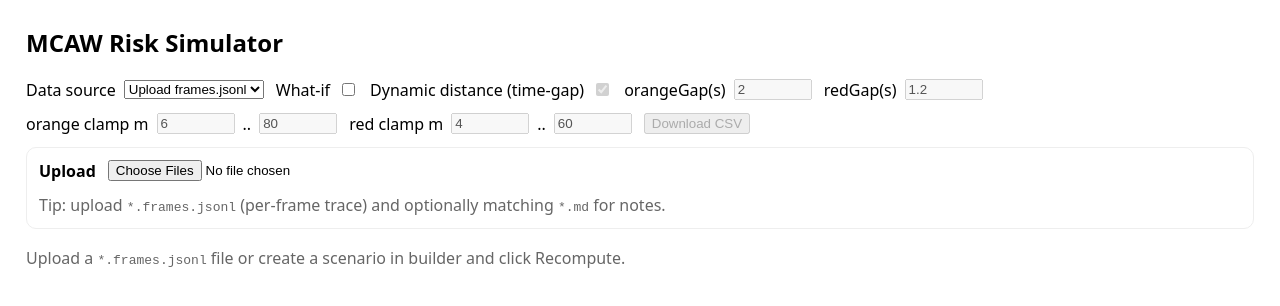
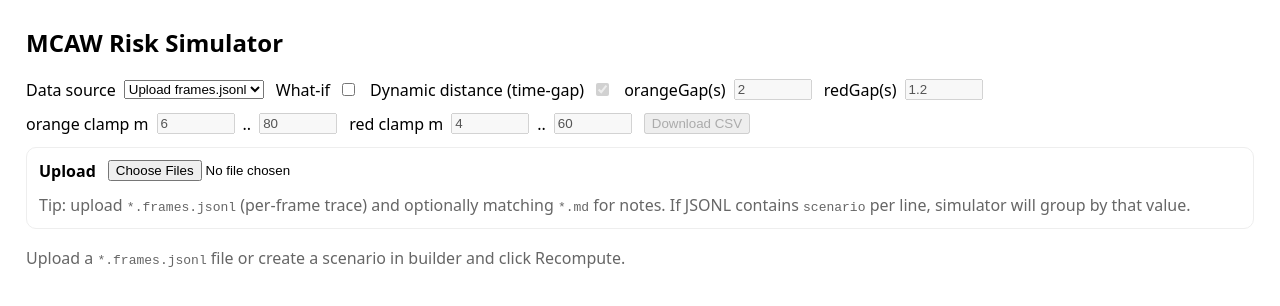
Before and after one commit to ondrejwretzl-dotcom/MCAW-app, a React (Vite) app in the folder sim/: page / in a window 1280 px wide. Shown: the top 306 px of the page. Built offline with nearby package versions, Linux system fonts and the light colour scheme.

Commit message:
Align simulator engine parity with CI risk logic

```diff
--- a/sim/src/engine/RiskEngine.ts
+++ b/sim/src/engine/RiskEngine.ts
@@ -29,6 +29,16 @@ export interface DerivedThresholds extends Thresholds {
   slopeThr: number;
   strongK: number;
   midK: number;
+  distDynamic: boolean;
+  distFromSpeed: boolean;
+  distHeadwayOrangeSec: number;
+  distHeadwayRedSec: number;
+}
+
+export interface EvaluateOptions {
+  dynamicDistanceEnabled?: boolean;
+  dynamicDistanceRedSec?: number;
+  dynamicDistanceOrangeSec?: number;
 }
 
 export interface EvaluateInput {
@@ -84,6 +94,8 @@ export const BIT_RED_COMBO_OK = 1 << 10;
 export const BIT_RED_GUARDED = 1 << 11;
 export const BIT_SPEED_LOWCONF = 1 << 12;
 export const BIT_BOTTOM_OCCLUDED_CLOSE = 1 << 13;
+export const BIT_DIST_DYNAMIC = 1 << 14;
+export const BIT_DIST_FIXED_FALLBACK = 1 << 15;
 
 export function stripReasonVersion(reasonBits: number): number {
   return (reasonBits >>> 0) & REASON_BITS_PAYLOAD_MASK;
@@ -123,8 +135,16 @@ export class RiskEngineRef {
     this.bottomOccludedRedHoldUntilMs = 0;
   }
 
-  debugDerivedThresholds(effectiveMode: number, qualityWeight: number, thresholdsOverride?: Thresholds): DerivedThresholds {
+  debugDerivedThresholds(
+    effectiveMode: number,
+    qualityWeight: number,
+    thresholdsOverride?: Thresholds,
+    options?: EvaluateOptions
+  ): DerivedThresholds {
     const thr = thresholdsOverride ?? this.thresholdsForMode(effectiveMode);
+    const dynEnabled = options?.dynamicDistanceEnabled ?? true;
+    const dynRedSec = options?.dynamicDistanceRedSec ?? 1.2;
+    const dynOrangeSec = Math.max(dynRedSec + 0.2, options?.dynamicDistanceOrangeSec ?? 1.8);
     const qW = clamp(qualityWeight, 0.60, 1.0);
     const conserv = clamp(1.0 - qW, 0.0, 1.0);
 
@@ -149,15 +169,36 @@ export class RiskEngineRef {
       slopeThr,
       strongK,
       midK,
+      distDynamic: dynEnabled,
+      distFromSpeed: false,
+      distHeadwayOrangeSec: dynOrangeSec,
+      distHeadwayRedSec: dynRedSec,
     };
   }
 
-  evaluate(input: EvaluateInput, thresholdsOverride?: Thresholds): EvaluateOutput {
+  evaluate(input: EvaluateInput, thresholdsOverride?: Thresholds, options?: EvaluateOptions): EvaluateOutput {
     const thr = thresholdsOverride ?? this.thresholdsForMode(input.effectiveMode);
 
     const ttcSlope = isFiniteNumber(input.ttcSlopeSecPerSec ?? 0) ? (input.ttcSlopeSecPerSec ?? 0) : 0;
     const occF = clamp(input.occlusionCloseFactor ?? 0, 0, 1);
     const occlusionEligible = input.occlusionCloseEligible ?? false;
+    const riderSpeedMps = input.riderSpeedMps ?? 0;
+    const riderSpeedConfidence = input.riderSpeedConfidence ?? 1;
+    const roiContainment = input.roiContainment ?? 1;
+    const egoOffsetN = input.egoOffsetN ?? 0;
+    const brakeCueStrength = input.brakeCueStrength ?? 0;
+
+    const dynDistEnabled = options?.dynamicDistanceEnabled ?? true;
+    const dynRedSec = options?.dynamicDistanceRedSec ?? 1.2;
+    const dynOrangeSec = Math.max(dynRedSec + 0.2, options?.dynamicDistanceOrangeSec ?? 1.8);
+    const speedForDynDistOk = isFiniteNumber(riderSpeedMps) && riderSpeedMps >= 0 && riderSpeedConfidence >= 0.20;
+
+    const distRedThr = (dynDistEnabled && speedForDynDistOk)
+      ? clamp(riderSpeedMps * dynRedSec, 3.0, 220.0)
+      : thr.distRed;
+    const distOrangeThr = (dynDistEnabled && speedForDynDistOk)
+      ? clamp(riderSpeedMps * dynOrangeSec, distRedThr + 1.5, 260.0)
+      : thr.distOrange;
 
     // --- Core scores ---
     const ttcLevel = this.ttcLevelWithHysteresis(input.ttcSec, thr.ttcOrange, thr.ttcRed);
@@ -172,15 +213,15 @@ export class RiskEngineRef {
       }
     }
 
-    const distScore = this.scoreLowIsBad(input.distanceM, thr.distRed, thr.distOrange);
+    const distScore = this.scoreLowIsBad(input.distanceM, distRedThr, distOrangeThr);
     const relScore = this.scoreHighIsBad(input.approachSpeedMps, thr.relOrange, thr.relRed);
 
-    const roiC = clamp(input.roiContainment, 0, 1);
-    const off = clamp(input.egoOffsetN, 0, 2);
+    const roiC = clamp(roiContainment, 0, 1);
+    const off = clamp(egoOffsetN, 0, 2);
     const egoScore = clamp(1.0 - (off / 1.15), 0, 1);
     const roiScore = clamp(roiC * 0.70 + egoScore * 0.30, 0, 1);
 
-    const brakeStrength = clamp(input.brakeCueStrength, 0, 1);
+    const brakeStrength = clamp(brakeCueStrength, 0, 1);
     const brakeScore = input.brakeCueActive ? (0.70 + 0.30 * brakeStrength) : 0;
     const cutInScore = input.cutInActive ? 1.0 : 0;
     const occlusionBoost = occlusionEligible ? (0.42 * occF) : 0;
@@ -267,14 +308,18 @@ export class RiskEngineRef {
       if (input.cutInActive) bits |= BIT_CUT_IN;
       if (egoBrake >= 0.65) bits |= BIT_EGO_BRAKE;
       if (conserv >= 0.15) bits |= BIT_QUALITY_CONSERV;
-      if (input.riderSpeedConfidence < 0.60) bits |= BIT_SPEED_LOWCONF;
+      if (riderSpeedConfidence < 0.60) bits |= BIT_SPEED_LOWCONF;
+      if (dynDistEnabled && speedForDynDistOk) bits |= BIT_DIST_DYNAMIC;
+      else bits |= BIT_DIST_FIXED_FALLBACK;
       if (occlusionRed || (occlusionEligible && occF > 0.5)) bits |= BIT_BOTTOM_OCCLUDED_CLOSE;
       if (slopeStrong) bits |= BIT_TTC_SLOPE_STRONG;
       if (level === 2 && allowRed) bits |= BIT_RED_COMBO_OK;
       if (level === 1 && preGuardLevel === 2 && !allowRed) bits |= BIT_RED_GUARDED;
     } else {
       if (conserv >= 0.15) bits |= BIT_QUALITY_CONSERV;
-      if (input.riderSpeedConfidence < 0.60) bits |= BIT_SPEED_LOWCONF;
+      if (riderSpeedConfidence < 0.60) bits |= BIT_SPEED_LOWCONF;
+      if (dynDistEnabled && speedForDynDistOk) bits |= BIT_DIST_DYNAMIC;
+      else bits |= BIT_DIST_FIXED_FALLBACK;
     }
 
     // audit invariants
--- a/sim/src/ui/App.tsx
+++ b/sim/src/ui/App.tsx
@@ -44,30 +44,37 @@ async function readFiles(files: FileList): Promise<ScenarioDoc[]> {
   const byId: Record<string, ScenarioDoc> = {};
   for (const f of Array.from(files)) {
     const base = safeBaseName(f.name);
-    const id = base;
-    if (!byId[id]) byId[id] = { scenarioId: id, frames: [] };
+    if (!byId[base]) byId[base] = { scenarioId: base, frames: [], sourceFileBase: base };
 
     if (f.name.toLowerCase().endsWith('.md')) {
-      byId[id].notesMd = await f.text();
+      byId[base].notesMd = await f.text();
       continue;
     }
 
     if (f.name.toLowerCase().endsWith('.jsonl')) {
       const text = await f.text();
       const items = parseJsonl(text).filter(isFrameEvent);
-      const frames: FrameRow[] = [];
+      const framesByScenario: Record<string, FrameRow[]> = {};
       for (const it of items) {
         const tSec = Number(it.tSec ?? it.t ?? 0);
         const input: FrameIn = it.in ?? it.input ?? {};
         const out: FrameOut | undefined = it.out ?? it.output ?? it.outKotlin;
+        const scenarioFromLine = String(it.scenario ?? it.scenarioId ?? '').trim();
+        const id = scenarioFromLine.length > 0 ? scenarioFromLine : base;
         // Guard required fields
         if (input.distanceM === undefined || input.approachSpeedMps === undefined || input.ttcSec === undefined) continue;
-        frames.push({ scenarioId: id, tSec, in: input, outKotlin: out });
+        if (!framesByScenario[id]) framesByScenario[id] = [];
+        framesByScenario[id].push({ scenarioId: id, tSec, in: input, outKotlin: out });
       }
-      byId[id].frames = frames;
+      for (const [id, frames] of Object.entries(framesByScenario)) {
+        if (!byId[id]) byId[id] = { scenarioId: id, frames: [], sourceFileBase: base };
+        byId[id].frames = byId[id].frames.concat(frames);
+      }
     }
   }
-  return Object.values(byId).filter((s) => s.frames.length > 0);
+  return Object.values(byId)
+    .map((s) => ({ ...s, frames: [...s.frames].sort((a, b) => a.tSec - b.tSec) }))
+    .filter((s) => s.frames.length > 0);
 }
 
 function computeFirstTimes(levels: number[], t: number[]): { firstOrange: number | null; firstRed: number | null } {
@@ -149,10 +156,23 @@ export function App() {
 
     for (const fr of frames) {
       const input = fr.in;
+      const evalInput: FrameIn = {
+        ...input,
+        effectiveMode: Number(input.effectiveMode ?? 1),
+        roiContainment: Number(input.roiContainment ?? 1),
+        egoOffsetN: Number(input.egoOffsetN ?? 0),
+        brakeCueStrength: Number(input.brakeCueStrength ?? 0),
+        riderSpeedMps: Number(input.riderSpeedMps ?? 0),
+        riderSpeedConfidence: Number(input.riderSpeedConfidence ?? 1),
+        egoBrakingConfidence: Number(input.egoBrakingConfidence ?? 0),
+        qualityWeight: Number(input.qualityWeight ?? 1),
+        cutInActive: !!input.cutInActive,
+        brakeCueActive: !!input.brakeCueActive,
+      };
 
-      const base = (engBase as any).evaluate(input);
-      const effectiveMode = Number(input.effectiveMode ?? 1);
-      const qualityWeight = Number(input.qualityWeight ?? 1);
+      const base = (engBase as any).evaluate(evalInput);
+      const effectiveMode = Number(evalInput.effectiveMode ?? 1);
+      const qualityWeight = Number(evalInput.qualityWeight ?? 1);
       baseThrFull = baseThrFull ?? (engBase as any).debugDerivedThresholds(effectiveMode, qualityWeight);
 
       t.push(fr.tSec);
@@ -174,9 +194,13 @@ export function App() {
         let distR = NaN;
 
         if (whatIf.dynamicDistanceEnabled) {
-          const v = Number(input.riderSpeedMps ?? 0);
+          const v = Number(evalInput.riderSpeedMps ?? 0);
           if (Number.isFinite(v) && v > 0.1) {
-            const thr = (engTuned as any).debugDerivedThresholds(effectiveMode, qualityWeight);
+            const thr = (engTuned as any).debugDerivedThresholds(effectiveMode, qualityWeight, undefined, {
+              dynamicDistanceEnabled: true,
+              dynamicDistanceOrangeSec: whatIf.orangeGapSec,
+              dynamicDistanceRedSec: whatIf.redGapSec,
+            });
             distO = clamp(v * whatIf.orangeGapSec, whatIf.distOrangeClampMinM, whatIf.distOrangeClampMaxM);
             distR = clamp(v * whatIf.redGapSec, whatIf.distRedClampMinM, whatIf.distRedClampMaxM);
             const override = {
@@ -187,12 +211,24 @@ export function App() {
               relOrange: thr.relOrange,
               relRed: thr.relRed,
             };
-            tuned = (engTuned as any).evaluate(input, override);
+            tuned = (engTuned as any).evaluate(evalInput, override, {
+              dynamicDistanceEnabled: true,
+              dynamicDistanceOrangeSec: whatIf.orangeGapSec,
+              dynamicDistanceRedSec: whatIf.redGapSec,
+            });
           } else {
-            tuned = (engTuned as any).evaluate(input);
+            tuned = (engTuned as any).evaluate(evalInput, undefined, {
+              dynamicDistanceEnabled: true,
+              dynamicDistanceOrangeSec: whatIf.orangeGapSec,
+              dynamicDistanceRedSec: whatIf.redGapSec,
+            });
           }
         } else {
-          tuned = (engTuned as any).evaluate(input);
+          tuned = (engTuned as any).evaluate(evalInput, undefined, {
+            dynamicDistanceEnabled: false,
+            dynamicDistanceOrangeSec: whatIf.orangeGapSec,
+            dynamicDistanceRedSec: whatIf.redGapSec,
+          });
         }
 
         tunedRisk.push(Number(tuned.riskScore ?? 0));
--- a/sim/src/ui/components/UploadPanel.tsx
+++ b/sim/src/ui/components/UploadPanel.tsx
@@ -39,7 +39,7 @@ export function UploadPanel(props: {
       </div>
 
       <div style={{ color: '#666' }}>
-        Tip: upload <code>*.frames.jsonl</code> (per-frame trace) and optionally matching <code>*.md</code> for notes.
+        Tip: upload <code>*.frames.jsonl</code> (per-frame trace) and optionally matching <code>*.md</code> for notes. If JSONL contains <code>scenario</code> per line, simulator will group by that value.
       </div>
     </div>
   );
--- a/sim/src/ui/lib/mcaw.ts
+++ b/sim/src/ui/lib/mcaw.ts
@@ -163,12 +163,6 @@ export function validateMcawSpec(spec: McawScenarioSpec, relDrivenDistance: bool
   return issues;
 }
 
-function pToKotlin(p: McawProfile): string {
-  if (p.kind === 'hold') return `{ _: Double -> ${typeof p.value === 'boolean' ? (p.value ? 'true' : 'false') : p.value} }`;
-  if (p.kind === 'linear') return `{ t: Double -> ${p.from} + (${p.to} - ${p.from}) * t }`;
-  return '/* derived */ { _: Double -> Double.NaN }';
-}
-
 function expectationToKotlin(e: McawExpectation): string {
   switch (e.type) {
     case 'MustEnterLevelBy':
@@ -215,10 +209,52 @@ export function buildMcawMarkdown(spec: McawScenarioSpec, issues: ValidationIssu
 
 export function buildMcawKotlinSnippet(spec: McawScenarioSpec): string {
   const segments = spec.segments
-    .map((s) => `Segment(tFromSec=${s.tFromSec}, tToSec=${s.tToSec}, label=${JSON.stringify(s.label)}, distanceM=${pToKotlin(s.distanceM)}, approachSpeedMps=${pToKotlin(s.approachSpeedMps)}, ttcSec=${pToKotlin(s.ttcSec)})`)
+    .map((s) => {
+      const p = (prof: McawProfile): string => {
+        if (prof.kind === 'hold') {
+          const v = typeof prof.value === 'boolean' ? (prof.value ? 'true' : 'false') : `${Number(prof.value)}f`;
+          return `{ _: Float -> ${v} }`;
+        }
+        if (prof.kind === 'linear') {
+          return `{ t: Float -> ${prof.from}f + (${prof.to}f - ${prof.from}f) * ((t - ${s.tFromSec}f) / kotlin.math.max(1e-3f, (${s.tToSec}f - ${s.tFromSec}f))).coerceIn(0f, 1f) }`;
+        }
+        return `{ _: Float -> Float.NaN }`;
+      };
+
+      const optional = (name: string, prof?: McawProfile) => prof ? `, ${name}=${p(prof)}` : '';
+      return `Segment(
+      tFromSec=${s.tFromSec}f,
+      tToSec=${s.tToSec}f,
+      label=${JSON.stringify(s.label)},
+      distanceM=${p(s.distanceM)},
+      approachSpeedMps=${p(s.approachSpeedMps)},
+      ttcSec=${p(s.ttcSec)}${optional('ttcSlopeSecPerSec', s.ttcSlopeSecPerSec)}${optional('cutInActive', s.cutInActive)}${optional('brakeCueActive', s.brakeCueActive)}${optional('brakeCueStrength', s.brakeCueStrength)}${optional('roiContainment', s.roiContainment)}${optional('egoOffsetN', s.egoOffsetN)}${optional('qualityWeight', s.qualityWeight)}${optional('leanDeg', s.leanDeg)}
+    )`;
+    })
     .join(',\n    ');
 
-  return `Scenario(\n  id=${JSON.stringify(spec.id)},\n  title=${JSON.stringify(spec.title)},\n  domain=Domain.${spec.domain},\n  vehicle=Vehicle.${spec.vehicle},\n  notes=${JSON.stringify(spec.notes)},\n  config=ScenarioConfig(effectiveMode=${spec.config.effectiveMode}, hz=${spec.config.hz}, riderSpeedMps=${spec.config.riderSpeedMps}, qualityWeight=${spec.config.qualityWeight}, roiContainment=${spec.config.roiContainment}, egoOffsetN=${spec.config.egoOffsetN}, leanDeg=${spec.config.leanDeg === null ? "null" : spec.config.leanDeg}),\n  expectations=listOf(${spec.expectations.map(expectationToKotlin).join(', ')}),\n  segments=listOf(\n    ${segments}\n  )\n)`;
+  const leanDegExpr = spec.config.leanDeg == null ? 'Float.NaN' : `${spec.config.leanDeg}f`;
+
+  return `Scenario(
+  id=${JSON.stringify(spec.id)},
+  title=${JSON.stringify(spec.title)},
+  domain=Domain.${spec.domain},
+  vehicle=Vehicle.${spec.vehicle},
+  notes=${JSON.stringify(spec.notes)},
+  config=ScenarioConfig(
+    effectiveMode=${spec.config.effectiveMode},
+    hz=${spec.config.hz},
+    riderSpeedMps=${spec.config.riderSpeedMps}f,
+    qualityWeight=${spec.config.qualityWeight}f,
+    roiContainment=${spec.config.roiContainment}f,
+    egoOffsetN=${spec.config.egoOffsetN}f,
+    leanDeg=${leanDegExpr}
+  ),
+  expectations=listOf(${spec.expectations.map(expectationToKotlin).join(', ')}),
+  segments=listOf(
+    ${segments}
+  )
+)`;
 }
 
 
--- a/sim/src/ui/lib/types.ts
+++ b/sim/src/ui/lib/types.ts
@@ -78,4 +78,5 @@ export type ScenarioDoc = {
   scenarioId: string;
   frames: FrameRow[];
   notesMd?: string;
+  sourceFileBase?: string;
 };
```
